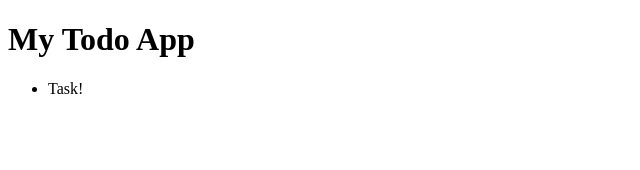
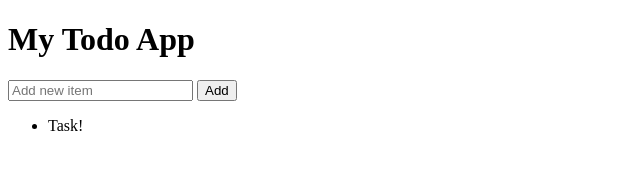
Before and after one commit to snakemode/ToDoApp, a plain HTML site: page index.html in a window 1280 px wide. Shown: the whole page, without its empty margins (0-640 px from the left). Drawn offline with Linux system fonts and the light colour scheme.

Commit message:
Add an input text box and a button

```diff
--- a/index.html
+++ b/index.html
@@ -16,6 +16,11 @@
         <h1>My Todo App</h1>
     </header>
     <main>
+
+        <input id="new" class="new-input" type="text" placeholder="Add new item">
+        <button id="add" class="new-button">Add</button>
+
+
         <ul id="tasks">
             <li>Task!</li>
         </ul>
```
